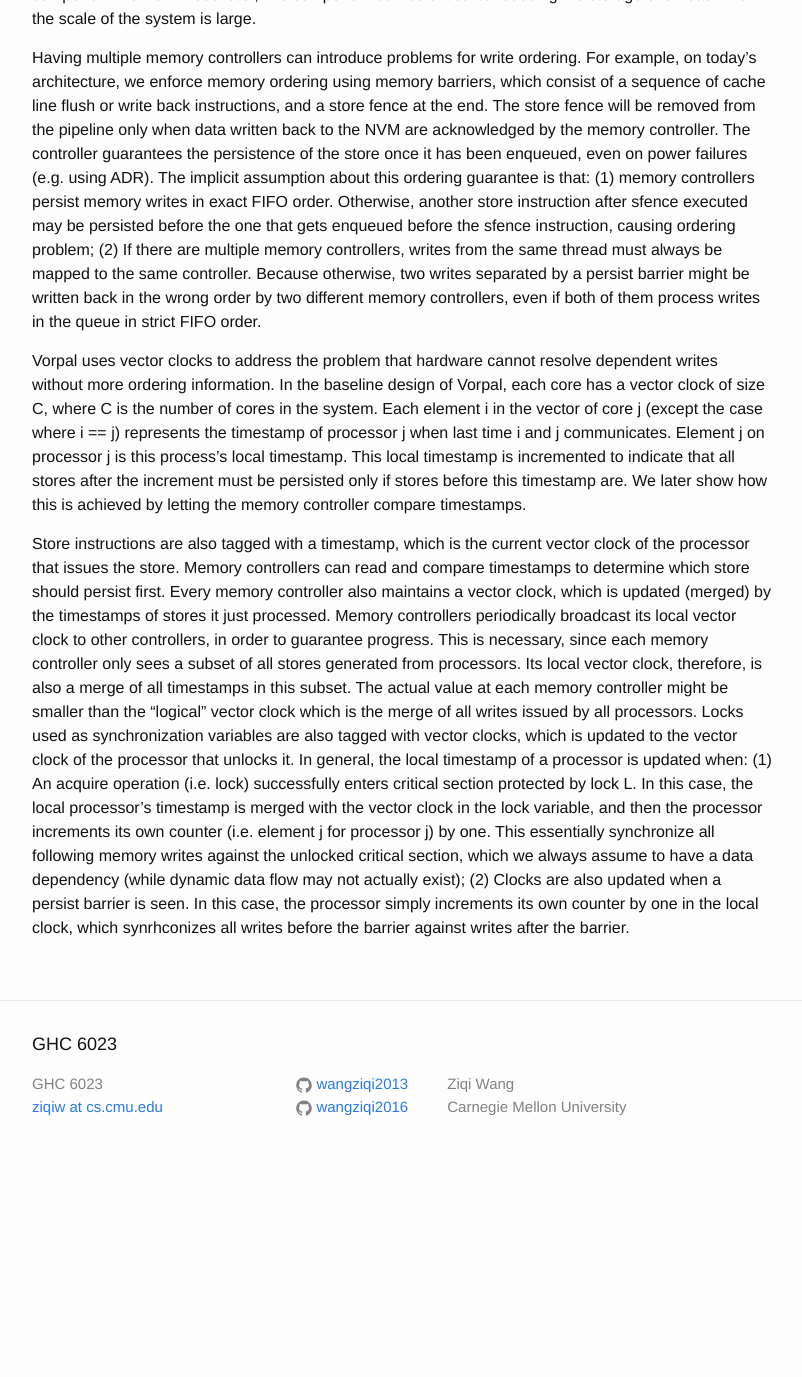
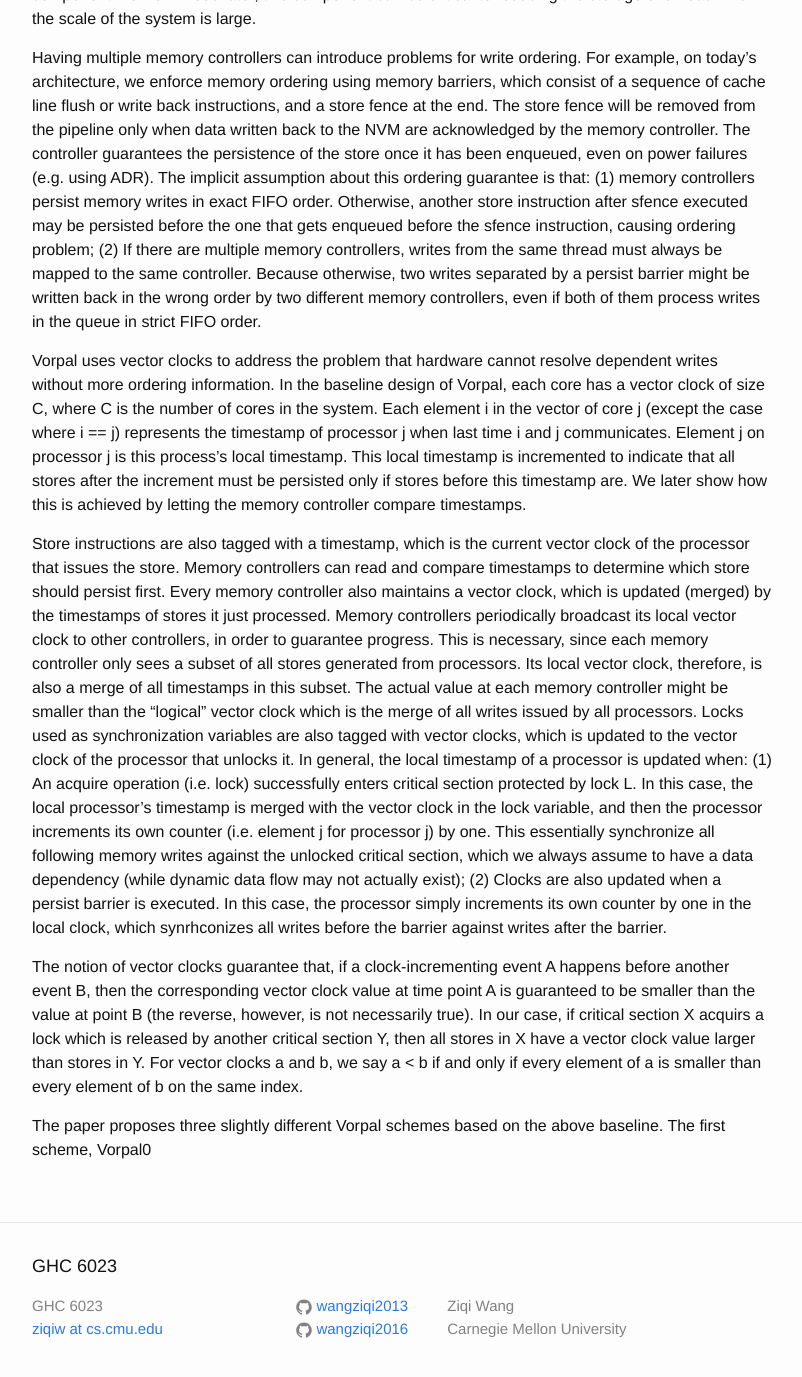
Before and after one commit to wangziqi2013/wangziqi2013.github.io, a Jekyll site: the page built from _posts/2019-11-15-vorpal.markdown, in a window 1280 px wide and 1400 px high, scrolled down 1052 px. Shown: the top 1377 px of the window, without its empty margins (238-1040 px from the left). Built offline with Jekyll 4.4.1, drawn with Linux system fonts in a browser that asks for light colours; before the commit the page ends 2230 px from its top, so only the background shows below that.

Commit message:
Adding vector clock

```diff
--- a/_posts/2019-11-15-vorpal.markdown
+++ b/_posts/2019-11-15-vorpal.markdown
@@ -66,5 +66,13 @@ successfully enters critical section protected by lock L. In this case, the loca
 the vector clock in the lock variable, and then the processor increments its own counter (i.e. element j for processor j)
 by one. This essentially synchronize all following memory writes against the unlocked critical section, which we always
 assume to have a data dependency (while dynamic data flow may not actually exist); (2) Clocks are also updated when
-a persist barrier is seen. In this case, the processor simply increments its own counter by one in the local clock, which
-synrhconizes all writes before the barrier against writes after the barrier.
+a persist barrier is executed. In this case, the processor simply increments its own counter by one in the local clock,
+which synrhconizes all writes before the barrier against writes after the barrier.
+
+The notion of vector clocks guarantee that, if a clock-incrementing event A happens before another event B, then the
+corresponding vector clock value at time point A is guaranteed to be smaller than the value at point B (the reverse,
+however, is not necessarily true). In our case, if critical section X acquirs a lock which is released by another critical
+section Y, then all stores in X have a vector clock value larger than stores in Y. For vector clocks a and b, we say a < b
+if and only if every element of a is smaller than every element of b on the same index.
+
+The paper proposes three slightly different Vorpal schemes based on the above baseline. The first scheme, Vorpal0
```
